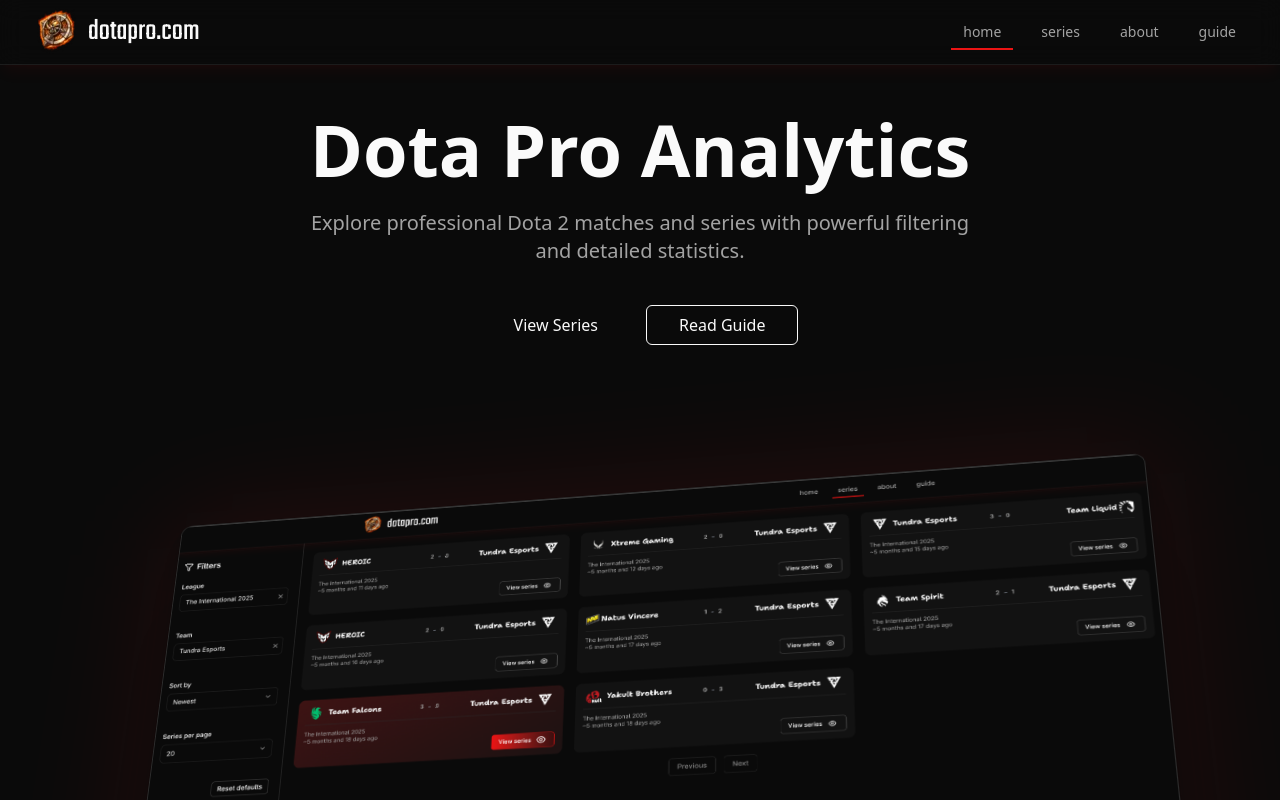
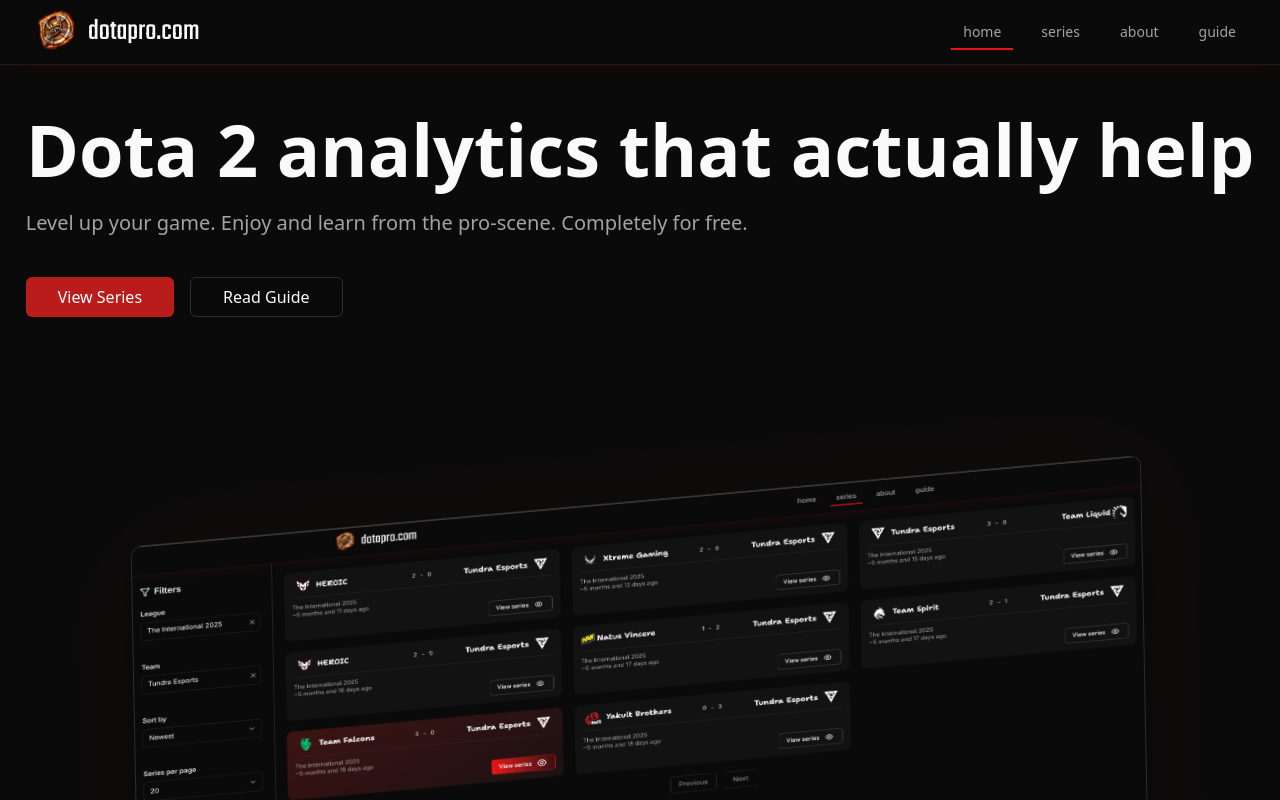
Before and after one commit to eriknovikov/dotapro, a React (Vite) app in the folder ui/: page / in a window 1280 px wide. Shown: the top 800 px of the page. Built offline with nearby package versions, Linux system fonts and the light colour scheme.

Commit message:
add hero to /home

```diff
--- a/ui/src/components/FiltersSidebar.tsx
+++ b/ui/src/components/FiltersSidebar.tsx
@@ -159,9 +159,9 @@
                     <div className="flex justify-end">
                         <Button
                             onClick={handleClear}
-                            variant="outline"
+                            variant="cool-outline"
                             size="sm"
-                            className="border-foreground-muted/50 hover:border-primary-500 hover:text-primary-foreground hover:bg-linear-to-r hover:from-primary-500 hover:to-primary-950 hover:text-white cursor-pointer bg-inherit text-sm"
+                            className="text-sm"
                             aria-label="Reset defaults"
                         >
                             Reset defaults
--- a/ui/src/components/Navbar.tsx
+++ b/ui/src/components/Navbar.tsx
@@ -21,7 +21,7 @@
                     <div className="flex-shrink-0 flex items-center gap-2">
                         <picture>
                             <source srcSet="/logo-48.webp" media="(min-width: 768px)" />
-                            <img src="/logo-32x32.webp" alt="Dotapro logo" className="h-8 md:h-12 w-auto" />
+                            <img src="/logo-32x32.webp" alt="" className="h-8 md:h-12 w-auto" />
                         </picture>
 
                         <Link
--- a/ui/src/components/SeriesCard.tsx
+++ b/ui/src/components/SeriesCard.tsx
@@ -136,9 +136,9 @@
                 </div>
                 <div className="flex justify-end items-center mt-auto">
                     <Button
-                        variant="outline"
+                        variant="cool-outline"
                         size="sm"
-                        className="w-32 border-foreground-muted/50 hover:border-primary-500 hover:text-primary-foreground hover:bg-linear-to-r hover:from-primary-500 hover:to-primary-950 hover:text-white cursor-pointer group/btn bg-inherit text-xs"
+                        className="w-32 group/btn text-xs"
                         onClick={() => navigate({ to: `/series/${series.series_id}` })}
                     >
                         View series
--- a/ui/src/components/ui/button.tsx
+++ b/ui/src/components/ui/button.tsx
@@ -5,20 +5,31 @@
 import { cn } from "@/lib/utils"
 
 const buttonVariants = cva(
-  "inline-flex items-center justify-center gap-2 whitespace-nowrap rounded-md text-sm font-medium transition-colors focus-visible:outline-none focus-visible:ring-2 focus-visible:ring-red-800/50 disabled:pointer-events-none disabled:opacity-50 [&_svg]:pointer-events-none [&_svg]:size-4 [&_svg]:shrink-0",
+    "inline-flex items-center justify-center gap-2 whitespace-nowrap rounded-md text-sm font-medium transition-all duration-200 focus-visible:outline-none focus-visible:ring-2 focus-visible:ring-red-800/50 disabled:pointer-events-none disabled:opacity-50 [&_svg]:pointer-events-none [&_svg]:size-4 [&_svg]:shrink-0",
     {
         variants: {
             variant: {
-        default:
-          "bg-primary text-primary-foreground shadow hover:bg-primary/90",
-        destructive:
-          "bg-destructive text-destructive-foreground shadow-sm hover:bg-destructive/90",
+                // Primary - Main CTAs (solid primary/red)
+                primary: "bg-primary-700 text-white shadow hover:bg-primary-600 hover:shadow-md",
+                // Secondary - Secondary actions (solid secondary/gold)
+                secondary: "bg-secondary text-secondary-foreground shadow-sm hover:bg-secondary/80 hover:shadow-md",
+                // Outline - Tertiary actions (border only, subtle hover)
                 outline:
-          "border border-input bg-background shadow-sm hover:bg-accent hover:text-accent-foreground",
-        secondary:
-          "bg-secondary text-secondary-foreground shadow-sm hover:bg-secondary/80",
+                    "border border-border bg-background shadow-sm hover:border-primary-500 hover:text-primary-foreground hover:bg-primary-500/10",
+                // Destructive - Destructive actions (solid error/red)
+                destructive: "bg-error-500 text-white shadow-sm hover:bg-error-600 hover:shadow-md",
+                // Destructive Outline - Destructive tertiary actions (border only)
+                "destructive-outline":
+                    "border border-error-500/50 bg-background shadow-sm hover:border-error-500 hover:text-error-500 hover:bg-error-500/10",
+                // Cool Outline - Gradient hover effect (used for View Series, Reset defaults)
+                "cool-outline":
+                    "border border-foreground-muted/50 bg-inherit shadow-sm hover:border-primary-500 hover:text-white hover:bg-linear-to-r hover:from-primary-500 hover:to-primary-950 cursor-pointer",
+                // Ghost - Minimal style (no background, hover only)
                 ghost: "hover:bg-accent hover:text-accent-foreground",
+                // Link - Text-only style
                 link: "text-primary underline-offset-4 hover:underline",
+                // Default - Alias for primary (backward compatibility)
+                default: "bg-primary-500 text-white shadow hover:bg-primary-600 hover:shadow-md",
             },
             size: {
                 default: "h-9 px-4 py-2",
@@ -31,26 +42,19 @@
             variant: "default",
             size: "default",
         },
-  }
+    },
 )
 
 export interface ButtonProps
-  extends React.ButtonHTMLAttributes<HTMLButtonElement>,
-    VariantProps<typeof buttonVariants> {
+    extends React.ButtonHTMLAttributes<HTMLButtonElement>, VariantProps<typeof buttonVariants> {
     asChild?: boolean
 }
 
 const Button = React.forwardRef<HTMLButtonElement, ButtonProps>(
     ({ className, variant, size, asChild = false, ...props }, ref) => {
         const Comp = asChild ? Slot : "button"
-    return (
-      <Comp
-        className={cn(buttonVariants({ variant, size, className }))}
-        ref={ref}
-        {...props}
-      />
-    )
-  }
+        return <Comp className={cn(buttonVariants({ variant, size, className }))} ref={ref} {...props} />
+    },
 )
 Button.displayName = "Button"
 
--- a/ui/src/routes/index.tsx
+++ b/ui/src/routes/index.tsx
@@ -10,44 +10,40 @@
         <main className="flex-1 min-h-[calc(100vh-4rem)]">
             <div className="max-w-7xl mx-auto px-6 py-12">
                 {/* Hero Section */}
-                <div className="flex flex-col items-center text-center mb-16">
+                <div className="flex justify-center mb-16">
+                    <div className="flex flex-col items-start">
                         <h1 className="text-5xl md:text-7xl font-bold text-foreground mb-6">
-                        Dota Pro Analytics
+                            Dota 2 analytics that actually help
                         </h1>
-                    <p className="text-xl text-foreground-muted max-w-2xl mb-10">
-                        Explore professional Dota 2 matches and series with powerful filtering and detailed statistics.
+                        <p className="text-xl text-foreground-muted mb-10">
+                            Level up your game. Enjoy and learn from the pro-scene. Completely for free.
                         </p>
 
                         {/* CTA Buttons */}
                         <div className="flex flex-col sm:flex-row gap-4">
-                        <Button asChild size="lg" className="text-base px-8">
+                            <Button asChild variant="primary" size="lg" className="text-base px-8">
                                 <Link to="/series">View Series</Link>
                             </Button>
-                        <Button asChild size="lg" variant="outline" className="text-base px-8">
+                            <Button asChild variant="outline" size="lg" className="text-base px-8">
                                 <Link to="/about">Read Guide</Link>
                             </Button>
                         </div>
                     </div>
+                </div>
+            </div>
 
-                {/* Hero Image with Linear-style 3D effect */}
-                <div className="flex items-center justify-center py-12 [perspective:2000px]">
-                    <div className="relative transition-all duration-700 ease-out [transform:rotateX(25deg)_rotateY(-10deg)_rotateZ(1deg)] hover:[transform:rotateX(15deg)_rotateY(-5deg)_rotateZ(0deg)]">
-
+            {/* Hero Image with Linear-style 3D effect - Full width outside container */}
+            <div className="flex items-center justify-center py-12 perspective:[2000px]">
+                <div className="relative transition-all duration-1000 ease-in-out transform-[rotateX(-25deg)_rotateY(10deg)_rotateZ(-1deg)] hover:transform-[rotateX(-15deg)_rotateY(7deg)_rotateZ(0deg)]">
                     {/* Ambient Glow (Light Bleed) */}
-                        <div className="absolute -inset-4 bg-primary-500/20 blur-3xl opacity-50" aria-hidden="true" />
+                    <div className="absolute -inset-4 bg-primary-500/10 blur-3xl opacity-30" aria-hidden="true" />
 
                     {/* Main Image Container */}
-                        <div className="relative rounded-xl border border-white/10 bg-background-card shadow-linear overflow-hidden">
-
+                    <div className="relative rounded-xl border border-white/10 bg-background-card shadow-[0_0_0_1px_rgba(0,0,0,.04),0_4px_6px_rgba(0,0,0,.02),0_10px_15px_rgba(0,0,0,.015),0_20px_25px_rgba(0,0,0,.015),0_40px_50px_rgba(0,0,0,.01),0_100px_80px_rgba(0,0,0,.01)] overflow-hidden">
                         {/* Top Edge Highlight (Simulates overhead light) */}
                         <div className="absolute inset-0 border-t border-white/20 pointer-events-none" />
 
-                            <img
-                                src="/scrsh.png"
-                                alt="Series Screenshot"
-                                className="block w-full max-w-5xl h-auto"
-                            />
-                        </div>
+                        <img src="/scrsh.png" alt="Series Screenshot" className="block w-full max-w-[80vw] h-auto" />
                     </div>
                 </div>
             </div>
```
Lines whose indentation alone changed are shown as unchanged.
